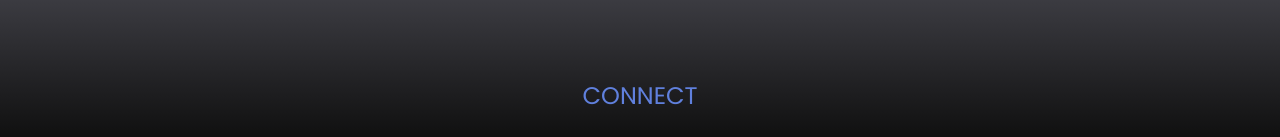
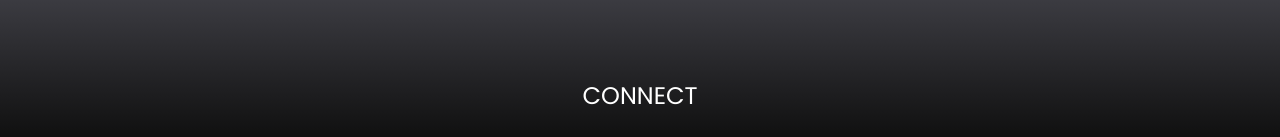
Before and after one commit to LukasBFrontend/Portfolio, a Vue app: page / in a window 1280 px wide. Shown: the part 2295-2432 px from the top of the page. Built offline with nearby package versions, Linux system fonts and the light colour scheme; a web font is replaced by a local one.

Commit message:
adjusted some colors

```diff
--- a/src/components/HeroSection.vue
+++ b/src/components/HeroSection.vue
@@ -32,6 +32,8 @@ import { ref } from 'vue';
     justify-content: space-around;
     align-items: center;
     padding: 100px 0;
+    box-shadow: 16px 16px 0px 0px #FFF44F;
+    border-radius: 8px
   }
 
   .profile-wrapper{
--- a/src/components/ScrollToTopNav.vue
+++ b/src/components/ScrollToTopNav.vue
@@ -68,7 +68,7 @@ function setIsDisplayed(offset) {
 }
 
 .button{
-  color: #6080dd;
+  color: white;
 }
 
 .button:hover{
```
